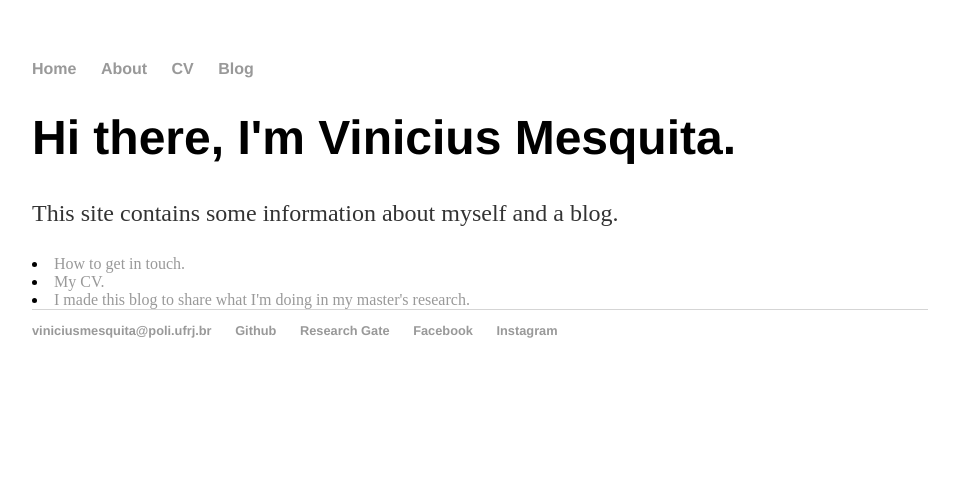
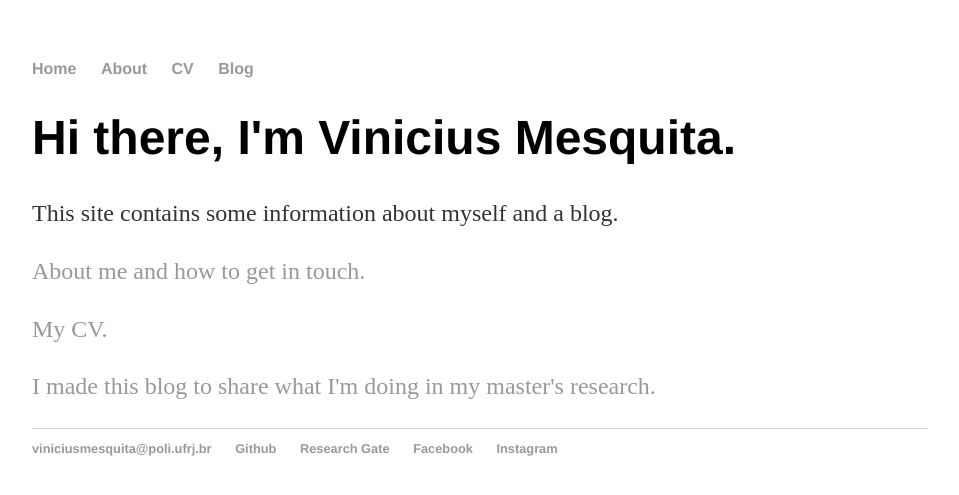
Before and after one commit to mesquita/mesquita.github.io, a Jekyll site: the page built from index.html, in a window 1280 px wide. Shown: the top 495 px of the page, without its empty margins (160-1119 px from the left). Built offline with Jekyll 4.4.1, drawn with Linux system fonts in a browser that asks for light colours.

Commit message:
muda de link pra linha normal

```diff
--- a/index.html
+++ b/index.html
@@ -5,9 +5,9 @@
 <div class="blurb">
 	<h1>Hi there, I'm Vinicius Mesquita.</h1>
 	<p>This site contains some information about myself and a blog.</p>
-	<li><a href="/about">How to get in touch.</a></li>
-	<li><a href="/cv">My CV.</a></li>
-	<li><a href="/blog">I made this blog to share what I'm doing in my master's research.</a></li>
+	<p><a href="/about">About me and how to get in touch.</a></p>
+	<p><a href="/cv">My CV.</a></p>
+	<p><a href="/blog">I made this blog to share what I'm doing in my master's research.</a></p>
 </div><!-- /.blurb -->
 
 
```
